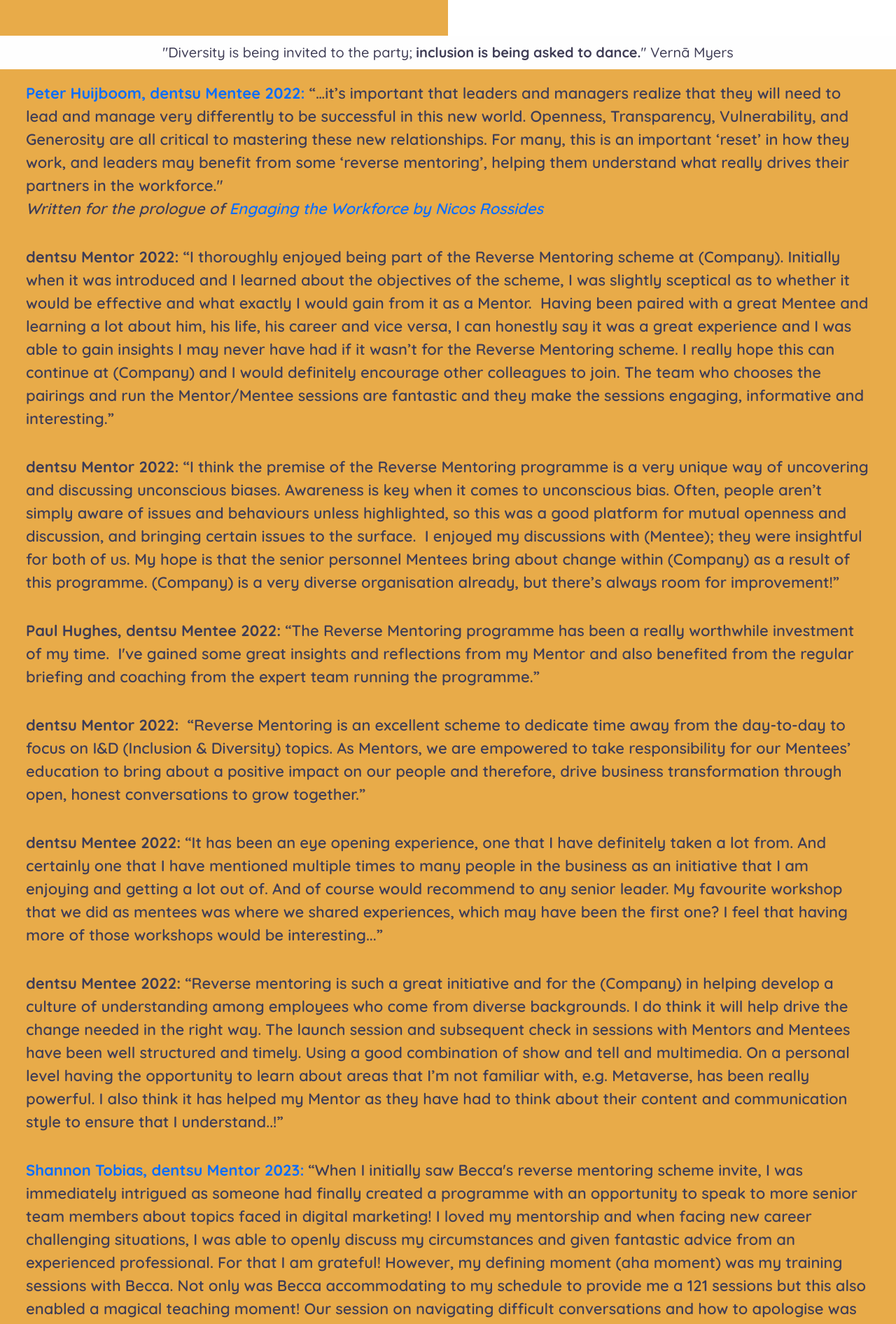
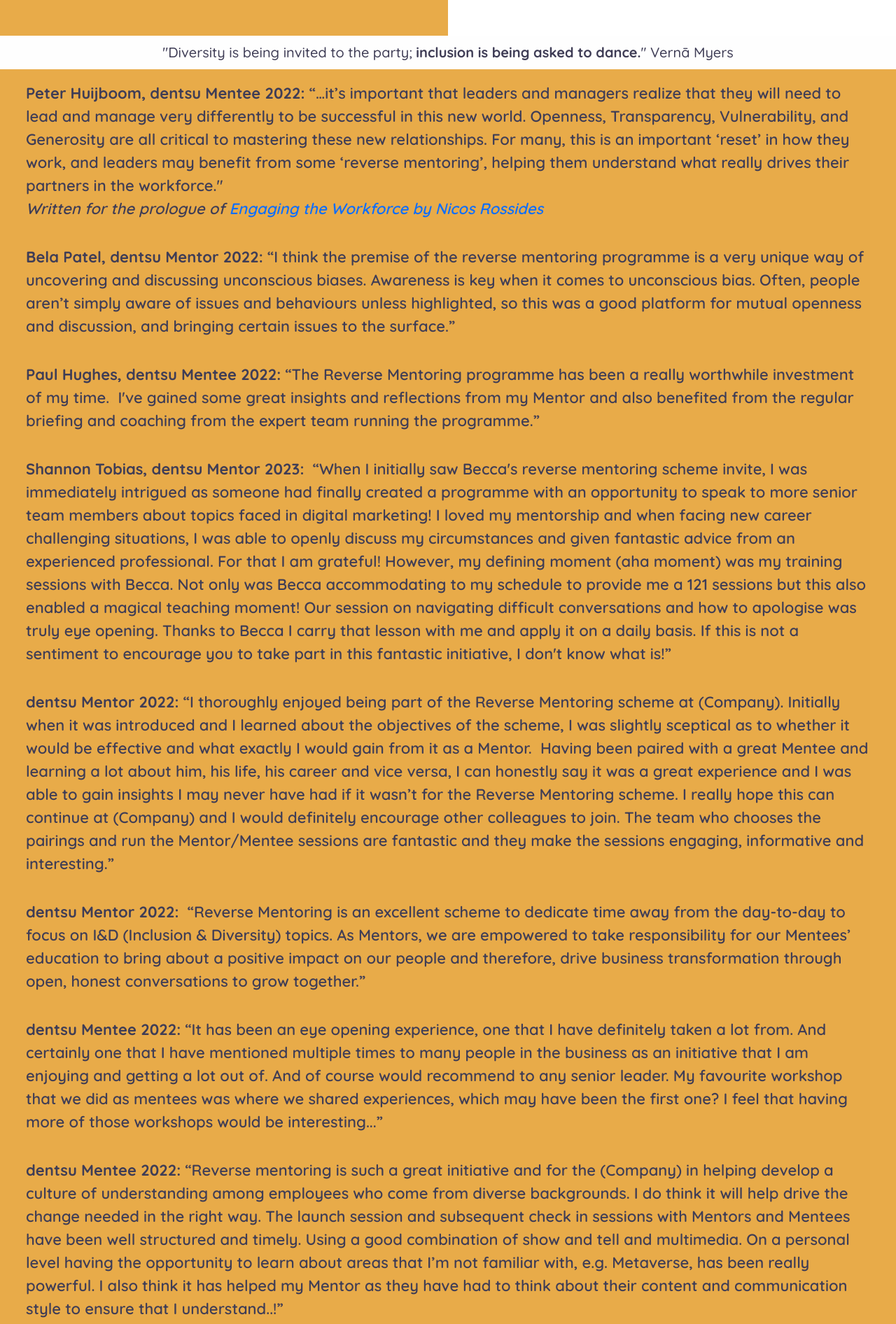
Before and after one commit to SkippyWalnuts/rev-mentoring-react, a React (Create React App) app: page / in a window 1280 px wide. Shown: the part 3867-5759 px from the top of the page at 70% size. Built offline with nearby package versions, Linux system fonts and the light colour scheme.

Commit message:
Update Reviews.js

```diff
--- a/src/Reviews.js
+++ b/src/Reviews.js
@@ -25,10 +25,7 @@ export default function Reviews() {
             alt="Vernā Myers' Website"
             className="quote-link">Vernā Myers</a></h4>
     </div>
-    <p><a href="https://www.linkedin.com/in/peter-huijboom-3998a22/"
-    target="_blank"
-    rel="noreferrer"
-    alt="LinkedIn profile of reviewer, Peter Huijboom"><strong>Peter Huijboom, dentsu Mentee 2022:</strong></a> “…it’s important that leaders and managers
+    <p><strong>Peter Huijboom, dentsu Mentee 2022:</strong> “…it’s important that leaders and managers
         realize that they will need to lead and manage very differently to be successful in this new world.
         Openness, Transparency, Vulnerability, and Generosity are all critical to mastering these new relationships.
         For many, this is an important ‘reset’ in how they work, and leaders may benefit from some ‘reverse mentoring’,
@@ -40,21 +37,9 @@ export default function Reviews() {
         rel="noreferrer"
         alt="Waterstones website selling book titled 'Engaging the Workforce' by Nicos Rossides, where a previous Reverse Mentoring Mentee wrote this review">
             Engaging the Workforce by Nicos Rossides</a></em></p>
-    <p><strong>dentsu Mentor 2022: </strong>​“I thoroughly enjoyed being part of the Reverse Mentoring scheme at (Company).
-
-Initially when it was introduced and I learned about the objectives of the scheme, I was slightly sceptical as to whether it would be effective and what exactly I would gain from it as a Mentor. ​
-
-Having been paired with a great Mentee and learning a lot about him, his life, his career and vice versa, I can honestly say it was a great experience and I was able to gain insights I may never have had if it wasn’t for the Reverse Mentoring scheme.​
-
-I really hope this can continue at (Company) and I would definitely encourage other colleagues to join. The team who chooses the pairings and run the Mentor/Mentee sessions are fantastic and they make the sessions engaging, informative and interesting.”​
-
-</p>
-<p><strong>dentsu Mentor 2022: </strong>
-“I think the premise of the Reverse Mentoring programme is a very unique way of uncovering and discussing unconscious biases. Awareness is key when it comes to unconscious bias.​
-
-Often, people aren’t simply aware of issues and behaviours unless highlighted, so this was a good platform for mutual openness and discussion, and bringing certain issues to the surface. ​
-
-I enjoyed my discussions with (Mentee); they were insightful for both of us. My hope is that the senior personnel Mentees bring about change within (Company) as a result of this programme. (Company) is a very diverse organisation already, but there’s always room for improvement!”​
+            <p><strong>Bela Patel, dentsu Mentor 2022: </strong>
+“I think the premise of the reverse mentoring programme is a very unique way of uncovering and discussing unconscious biases. Awareness is key when it comes to unconscious bias.​ Often, people aren’t simply aware of issues and behaviours unless highlighted,
+so this was a good platform for mutual openness and discussion, and bringing certain issues to the surface.”​
 
 
 </p>
@@ -63,6 +48,27 @@ I enjoyed my discussions with (Mentee); they were insightful for both of us. My
 
 I've gained some great insights and reflections from my Mentor and also benefited from the regular briefing and coaching from the expert team running the programme.”​
 
+
+</p>
+<p><strong>Shannon Tobias, dentsu Mentor 2023: </strong>​
+“When I initially saw Becca's reverse mentoring scheme invite, I was immediately intrigued as someone had finally created a programme with an opportunity to speak to more senior team
+members about topics faced in digital marketing!
+
+I loved my mentorship and when facing new career challenging situations, I was able to openly discuss my circumstances and given fantastic advice from an experienced professional.
+For that I am grateful!
+
+However, my defining moment (aha moment) was my training sessions with Becca. Not only was Becca accommodating to my schedule
+to provide me a 121 sessions but this also enabled a magical teaching moment! Our session on navigating difficult conversations and how to apologise was
+truly eye opening. Thanks to Becca I carry that lesson with me and apply it on a daily basis. If this is not a sentiment to
+encourage you to take part in this fantastic initiative, I don't know what is!”​
+</p>
+<p><strong>dentsu Mentor 2022: </strong>​“I thoroughly enjoyed being part of the Reverse Mentoring scheme at (Company).
+
+Initially when it was introduced and I learned about the objectives of the scheme, I was slightly sceptical as to whether it would be effective and what exactly I would gain from it as a Mentor. ​
+
+Having been paired with a great Mentee and learning a lot about him, his life, his career and vice versa, I can honestly say it was a great experience and I was able to gain insights I may never have had if it wasn’t for the Reverse Mentoring scheme.​
+
+I really hope this can continue at (Company) and I would definitely encourage other colleagues to join. The team who chooses the pairings and run the Mentor/Mentee sessions are fantastic and they make the sessions engaging, informative and interesting.”​
 
 </p>
 <p><strong>dentsu Mentor 2022: </strong>​
@@ -80,21 +86,6 @@ My favourite workshop that we did as mentees was where we shared experiences, wh
 On a personal level having the opportunity to learn about areas that I’m not familiar with, e.g. Metaverse, has been really powerful.  I also think it has helped my Mentor as they have had to think about their content and communication style to ensure that I understand..!”​
 ​</p>
 
-<p><a href="https://www.linkedin.com/in/shannon-tobias/"
-target="_blank"
-rel="noreferrer"
-alt="LinkedIn profile of reviewer, Shannon Tobias"><strong>Shannon Tobias, dentsu Mentor 2023: </strong>​</a>
-“When I initially saw Becca's reverse mentoring scheme invite, I was immediately intrigued as someone had finally created a programme with an opportunity to speak to more senior team
-members about topics faced in digital marketing!
-
-I loved my mentorship and when facing new career challenging situations, I was able to openly discuss my circumstances and given fantastic advice from an experienced professional.
-For that I am grateful!
-
-However, my defining moment (aha moment) was my training sessions with Becca. Not only was Becca accommodating to my schedule
-to provide me a 121 sessions but this also enabled a magical teaching moment! Our session on navigating difficult conversations and how to apologise was
-truly eye opening. Thanks to Becca I carry that lesson with me and apply it on a daily basis. If this is not a sentiment to
-encourage you to take part in this fantastic initiative, I don't know what is!”​
-</p>
 </div>
 </div>
 
```
